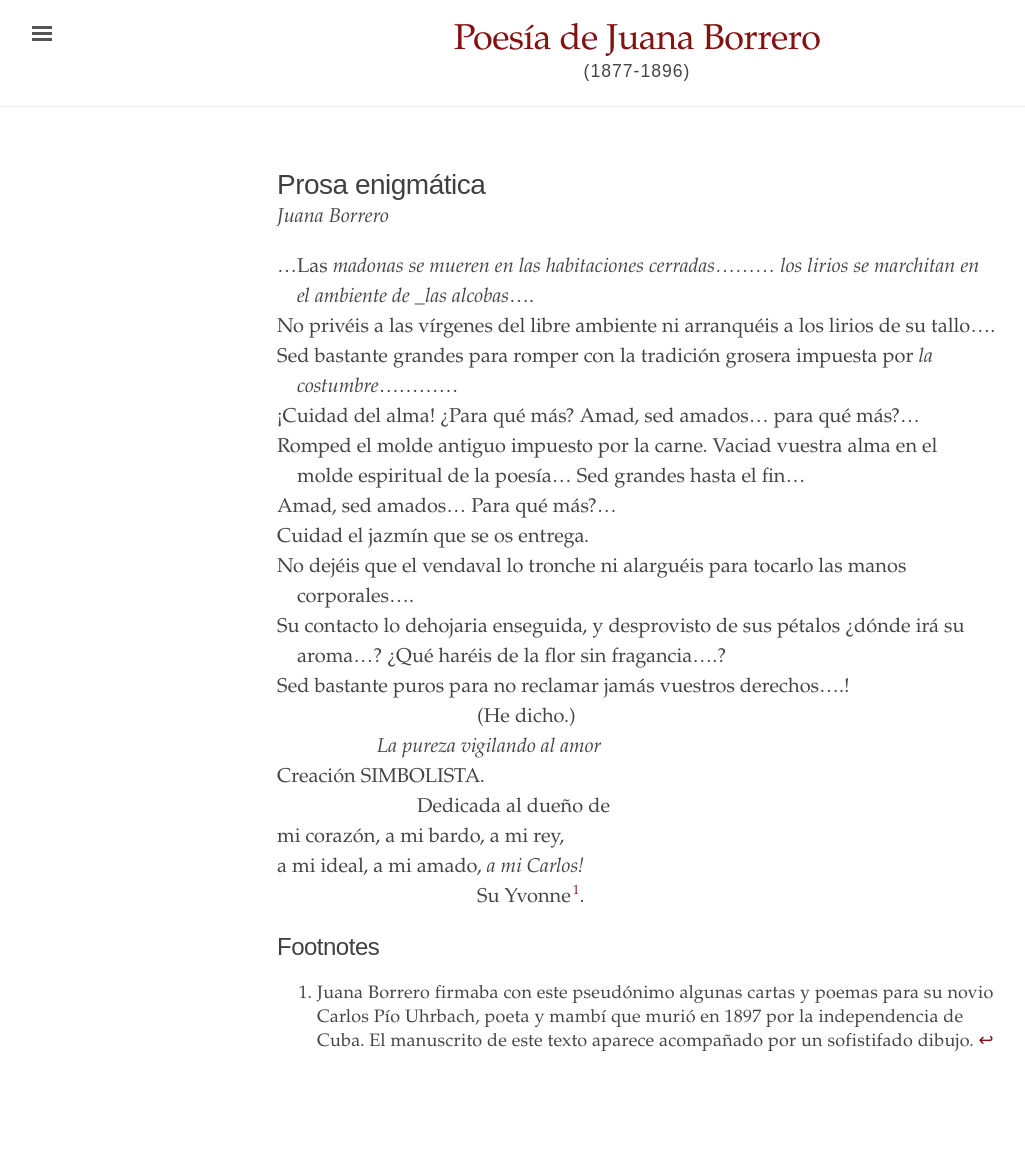
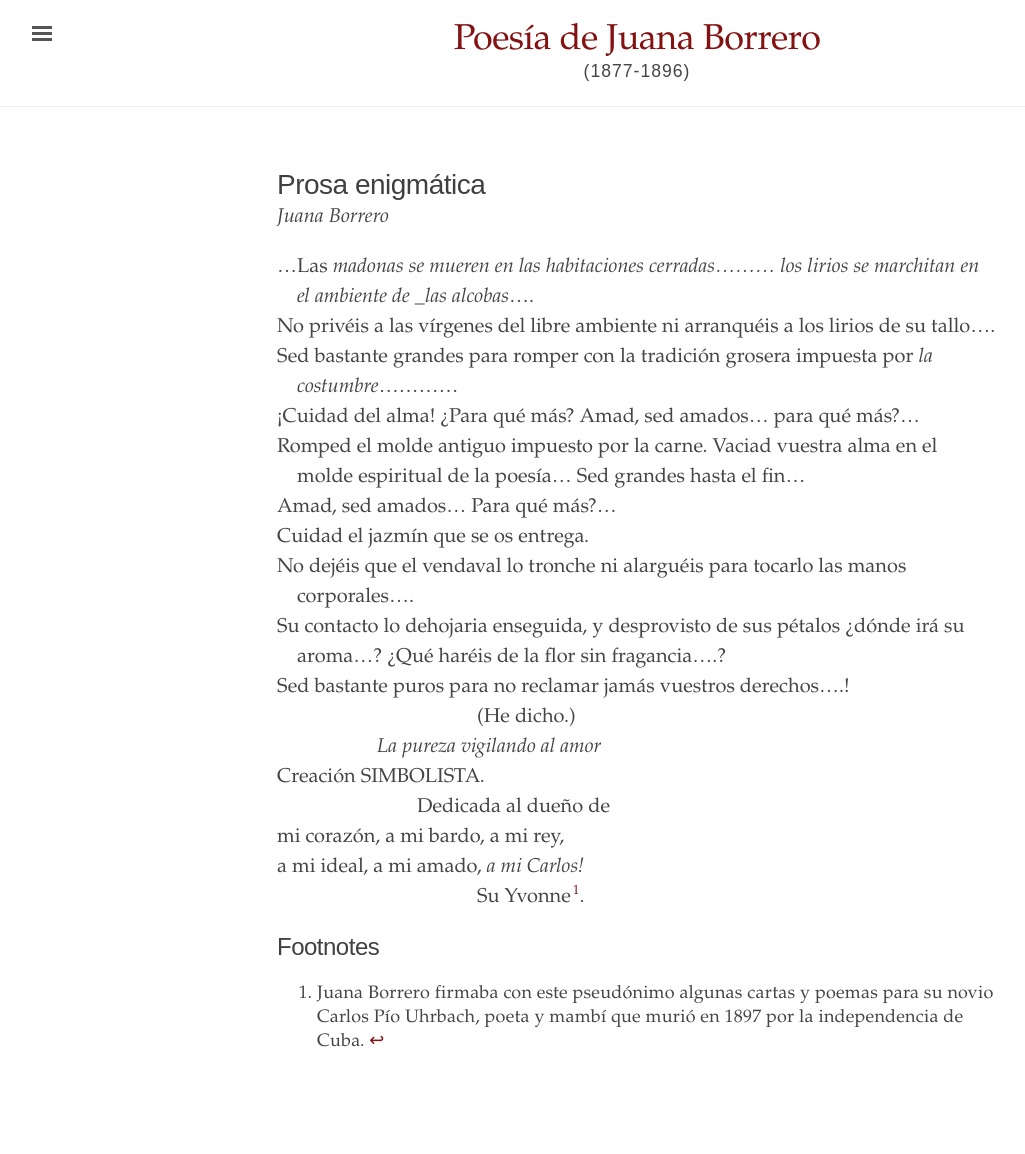
Before and after one commit to edicionesdereparto/juanaborrero, a Jekyll site: the page built from _texts/Prosa enigmática.md, in a window 1280 px wide. Shown: the whole page, without its empty margins (3-1028 px from the left). Built offline with Jekyll 4.4.1, drawn with Linux system fonts in a browser that asks for light colours.

Commit message:
Update Prosa enigmática.md

```diff
--- a/_texts/Prosa enigmática.md
+++ b/_texts/Prosa enigmática.md
@@ -27,4 +27,4 @@ source: Poesías
 
 ## Footnotes
 
-- [^fn1]:Juana Borrero firmaba con este pseudónimo algunas cartas y poemas para su novio Carlos Pío Uhrbach, poeta y mambí que murió en 1897 por la independencia de Cuba. El manuscrito de este texto aparece acompañado por un sofistifado dibujo.
+- [^fn1]:Juana Borrero firmaba con este pseudónimo algunas cartas y poemas para su novio Carlos Pío Uhrbach, poeta y mambí que murió en 1897 por la independencia de Cuba.
```
